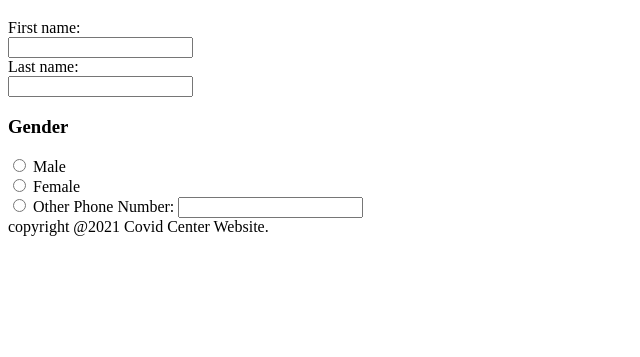
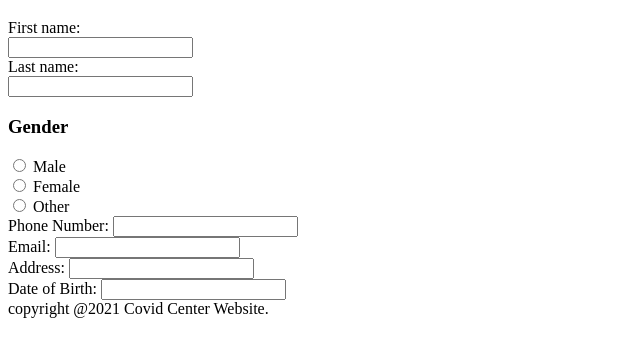
Before and after one commit to isaiahhaley0/webapp_spring2021_covid_center, a plain HTML site: page index.html in a window 1280 px wide. Shown: the part 61-418 px from the top of the page, without its empty margins (0-640 px from the left). Drawn offline with Linux system fonts and the light colour scheme.

Commit message:
Finish Pt 1

```diff
--- a/index.html
+++ b/index.html
@@ -21,10 +21,15 @@
 				<input type="radio" id="rbFemale" name="gender" value="female">
 				<label for = "female">Female</label><br>
 				<input type = "radio" id="rbOther" name = "gender" value = "other">
-				<label for = "other">Other</label>
+				<label for = "other">Other</label><br>
 				<label for = "PhoneNo"> Phone Number:</label>
 				<input type = "text" id = "PhoneNo" name = "PhoneNo"><br>
-
+				<label for = "email"> Email:</label>
+				<input type = "text" id = "email" name = "email"><br>
+				<label for = "address">Address:</label>
+				<input type = "text" id = "address" name = "address"><br>
+				<label for = "dob">Date of Birth:</label>
+				<input type = "text" id = "dob" name = "dob"><br>
 			</form>
 		</article>
 	</section>
```
